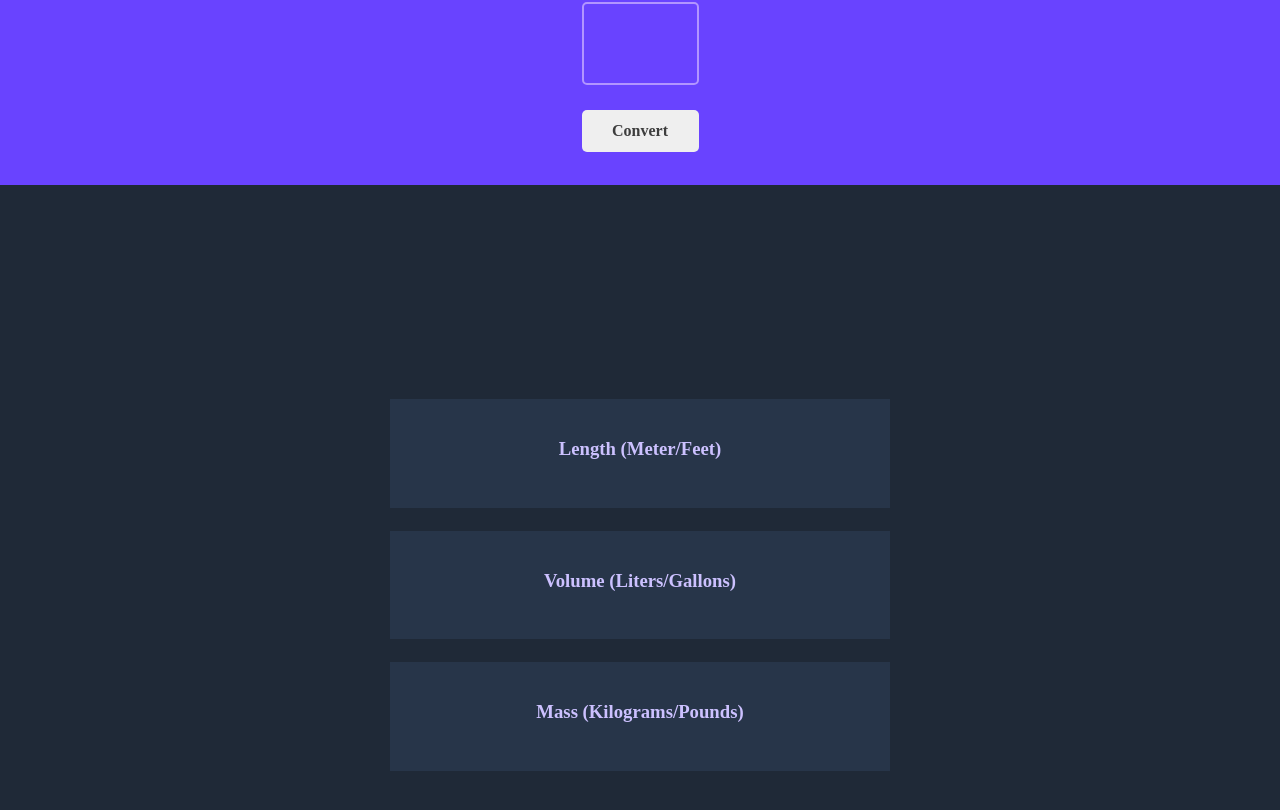
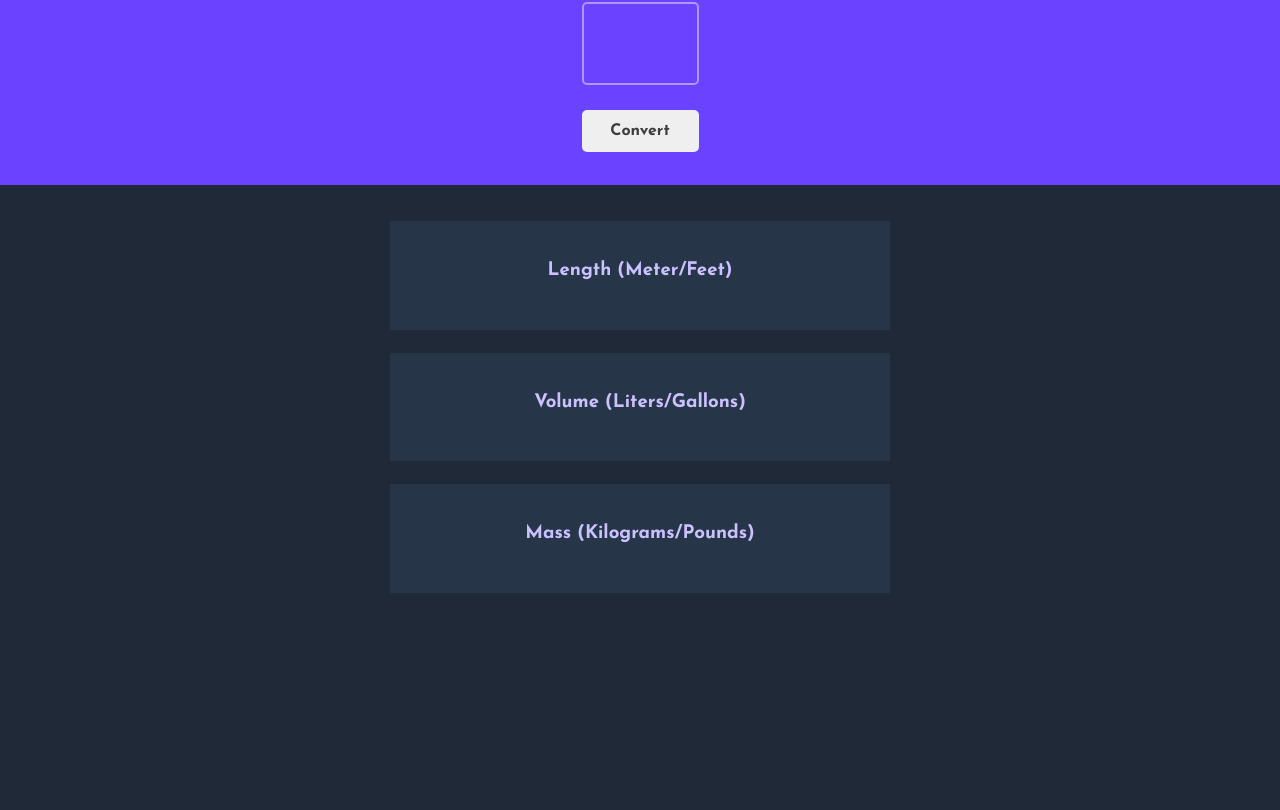
Before and after one commit to diegostdesign/unit-converter, a website built with Vite: page index.html in a window 1280 px wide. Shown: the part 100-910 px from the top of the page. After the commit the page ends 800 px from the top, so only its background shows below. Built offline with nearby package versions, Linux system fonts and the light colour scheme.

Commit message:
Fonts added

```diff
--- a/index.css
+++ b/index.css
@@ -1,5 +1,7 @@
 body {
     margin: 0;
+    font-family: 'Josefin Sans', sans-serif;
+    background-color: #1F2937;
 }
 
 #hero{
@@ -17,9 +19,6 @@ body {
     flex-direction: column;
     align-items: center;
     justify-content: center;
-    background-color: #1F2937;
-    width: auto;
-    height: 100%;
 }
 
 #header{
--- a/index.html
+++ b/index.html
@@ -1,5 +1,9 @@
 <html>
-    <head><link rel="stylesheet" href="https://cdnjs.cloudflare.com/ajax/libs/normalize/8.0.1/normalize.css">
+    <head>
+        <link rel="stylesheet" href="https://cdnjs.cloudflare.com/ajax/libs/normalize/8.0.1/normalize.css">
+        <link rel="preconnect" href="https://fonts.googleapis.com">
+<link rel="preconnect" href="https://fonts.gstatic.com" crossorigin>
+<link href="https://fonts.googleapis.com/css2?family=Josefin+Sans:wght@400;700&display=swap" rel="stylesheet">
         <link rel="stylesheet" href="index.css">
     </head>
     <body>
```
Also changed, not shown: README.md (deleted).
